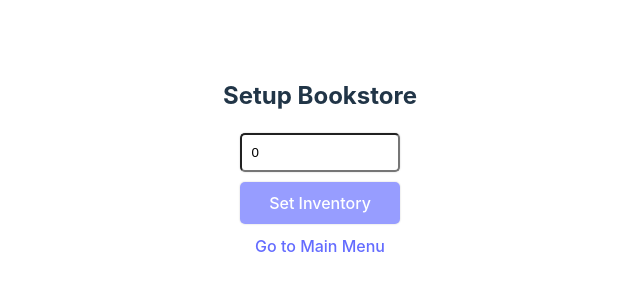
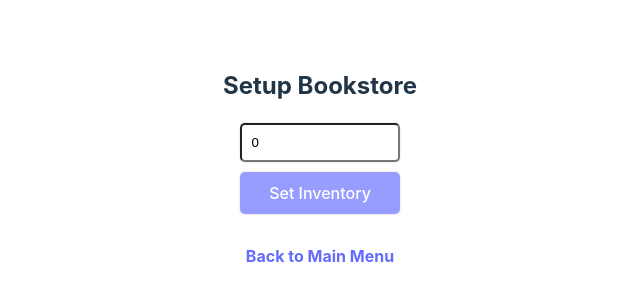
Before and after one commit to IamPades/React-Book-Manager, a React (Vite) app: page /setup in a window 1280 px wide. Shown: the part 242-542 px from the top of the page, without its empty margins (320-960 px from the left). Built offline with nearby package versions, Linux system fonts and the light colour scheme.

Commit message:
Final Version V2.0

```diff
--- a/src/App.css
+++ b/src/App.css
@@ -142,3 +142,17 @@ form {
     margin: 10px 0;
   }
 }
+
+/* ... existing styles ... */
+
+.back-link {
+  display: inline-block;
+  margin-top: 20px;
+  color: #646cff;
+  text-decoration: none;
+  font-weight: bold;
+}
+
+.back-link:hover {
+  text-decoration: underline;
+}
--- a/src/InventoryContext.jsx
+++ b/src/InventoryContext.jsx
@@ -1,15 +1,15 @@
-// eslint-disable-next-line no-unused-vars
 import React, { createContext, useState } from 'react';
 
 export const InventoryContext = createContext();
 
-// eslint-disable-next-line react/prop-types
 export const InventoryProvider = ({ children }) => {
-  const [inventory, setInventory] = useState([]);
+  const [inventory, setInventory] = useState([]); // Stores the actual books
+  const [capacity, setCapacity] = useState(0);    // Stores the maximum capacity of the inventory
+  const [maxBooks, setMaxBooks] = useState('N'); // Add this
 
-  return (
-    <InventoryContext.Provider value={{ inventory, setInventory }}>
-      {children}
-    </InventoryContext.Provider>
+    return (
+      <InventoryContext.Provider value={{ inventory, setInventory, capacity, setCapacity,maxBooks, setMaxBooks }}>
+        {children}
+      </InventoryContext.Provider>
   );
 };
--- a/src/components/DisplayBooksByAuthorPage.jsx
+++ b/src/components/DisplayBooksByAuthorPage.jsx
@@ -1,5 +1,6 @@
 import React, { useState, useContext } from 'react';
 import { InventoryContext } from '../InventoryContext';
+import { Link } from 'react-router-dom';
 
 function DisplayBooksByAuthorPage() {
     const [author, setAuthor] = useState('');
@@ -32,6 +33,7 @@ function DisplayBooksByAuthorPage() {
                     </div>
                 ))}
             </div>
+            <Link to="/main-menu" className="back-link">Back to Main Menu</Link>
         </div>
     );
 }
--- a/src/components/DisplayBooksUnderPricePage.jsx
+++ b/src/components/DisplayBooksUnderPricePage.jsx
@@ -1,5 +1,6 @@
 import React, { useState, useContext } from 'react';
 import { InventoryContext } from '../InventoryContext';
+import { Link } from 'react-router-dom';
 
 function DisplayBooksUnderPricePage() {
     const [price, setPrice] = useState('');
@@ -7,7 +8,7 @@ function DisplayBooksUnderPricePage() {
     const [filteredBooks, setFilteredBooks] = useState([]);
 
     const handleSearch = () => {
-        const results = inventory.filter(book => book.getAttribute('price') <= price);
+        const results = inventory.filter(book => book.getAttribute('price') < price);
         setFilteredBooks(results);
     };
 
@@ -32,6 +33,7 @@ function DisplayBooksUnderPricePage() {
                     </div>
                 ))}
             </div>
+            <Link to="/main-menu" className="back-link">Back to Main Menu</Link>
         </div>
     );
 }
--- a/src/components/MainMenuPage.jsx
+++ b/src/components/MainMenuPage.jsx
@@ -6,12 +6,15 @@ function MainMenuPage() {
         <div className="main-menu">
             <h2>Main Menu</h2>
             <div>
+                <Link to="/" className="main-menu-link">Home</Link>
                 <Link to="/enter-books" className="main-menu-link">Enter New Books</Link>
                 <Link to="/update-book" className="main-menu-link">Change Book Information</Link>
                 <Link to="/display-author" className="main-menu-link">Display Books by Author</Link>
                 <Link to="/display-price" className="main-menu-link">Display Books Under a Certain Price</Link>
                 <Link to="/quit" className="main-menu-link">Quit</Link>
+                <Link to="/setup" className="back-link">Back to Setup</Link>
             </div>
+
         </div>
     );
 }
--- a/src/components/NewBooksPage.jsx
+++ b/src/components/NewBooksPage.jsx
@@ -9,10 +9,10 @@ function NewBooksPage() {
   const [bookDetails, setBookDetails] = useState({ title: '', author: '', isbn: '', price: '' });
   const [isBookAdded, setIsBookAdded] = useState(false);
   const [passwordError, setPasswordError] = useState('');
-  const { inventory, setInventory } = useContext(InventoryContext);
   const navigate = useNavigate();
   const correctPassword = 'pargol';
   const maxAttempts = 3;
+  const { inventory, setInventory, capacity } = useContext(InventoryContext);
 
   const handlePasswordSubmit = (e) => {
     e.preventDefault();
@@ -20,10 +20,10 @@ function NewBooksPage() {
       setIsBookAdded(false);
       setPasswordError('');
     } else {
+      setAttemptCount(attemptCount + 1);
       setPasswordError('Incorrect password, try again.');
-      setAttemptCount(attemptCount + 1);
-      if (attemptCount >= maxAttempts) {
-        navigate('/main-menu');
+      if (attemptCount +1 >= maxAttempts) {
+      navigate('/main-menu');
       }
     }
   };
@@ -35,10 +35,15 @@ function NewBooksPage() {
 
   const handleBookSubmit = (e) => {
     e.preventDefault();
-    const newBook = new Book(bookDetails.title, bookDetails.author, bookDetails.isbn, parseFloat(bookDetails.price));
-    setInventory(prevInventory => [...prevInventory, newBook]);
-    setIsBookAdded(true);
-    setBookDetails({ title: '', author: '', isbn: '', price: '' }); // Reset form
+    if (inventory.length < capacity) {
+      const newBook = new Book(bookDetails.title, bookDetails.author, bookDetails.isbn, parseFloat(bookDetails.price));
+      setInventory(prevInventory => [...prevInventory, newBook]);
+      setIsBookAdded(true);
+      // Reset form fields
+      setBookDetails({ title: '', author: '', isbn: '', price: '' });
+    } else {
+      alert("Inventory is full. Cannot add more books.");
+    }
   };
 
   return (
@@ -94,6 +99,7 @@ function NewBooksPage() {
         )}
 
         {isBookAdded && <p>Book added successfully!</p>}
+        <Link to="/main-menu" className="back-link">Back to Main Menu</Link>
       </div>
   );
 }
--- a/src/components/SetupPage.jsx
+++ b/src/components/SetupPage.jsx
@@ -3,15 +3,20 @@ import { Link, useNavigate } from "react-router-dom";
 import { InventoryContext } from "../InventoryContext";
 
 function SetupPage() {
-    const [maxBooks, setMaxBooks] = useState(0);
-    const [isSet, setIsSet] = useState(false); // New state for confirmation message
-    const { setInventory } = useContext(InventoryContext);
-    const navigate = useNavigate(); // Added for navigation
+    const { setInventory, setCapacity, setMaxBooks } = useContext(InventoryContext);
+    const [maxBooks, setMaxBooksLocal] = useState(0);
+    const navigate = useNavigate();
 
     const handleSubmit = () => {
-        setInventory(Array(maxBooks).fill(null));
-        setIsSet(true); // Set confirmation message
-        // Optional: navigate('/main-menu'); // Uncomment to navigate automatically
+        const maxBooksNumber = parseInt(maxBooks);
+        if (maxBooksNumber > 0) {
+            setCapacity(maxBooksNumber); // Set capacity
+            setMaxBooks(maxBooksNumber); // Update maxBooks in context
+            alert("Inventory capacity set to " + maxBooksNumber + " books.");
+            navigate('/main-menu');
+        } else {
+            alert("Please enter a positive number for the inventory.");
+        }
     };
 
     return (
@@ -20,12 +25,11 @@ function SetupPage() {
             <input
                 type="number"
                 value={maxBooks}
-                onChange={(e) => setMaxBooks(e.target.value)}
-                placeholder="Maximum number of books"
+                onChange={(e) => setMaxBooksLocal(e.target.value)}
+                placeholder="Capacity"
             />
             <button onClick={handleSubmit}>Set Inventory</button>
-            {isSet && <p>Inventory set. Go to the main menu to add books.</p>} {/* Confirmation message */}
-            <Link to="/main-menu">Go to Main Menu</Link>
+            <Link to="/main-menu" className="back-link">Back to Main Menu</Link>
         </div>
     );
 }
--- a/src/components/UpdateBookPage.jsx
+++ b/src/components/UpdateBookPage.jsx
@@ -1,11 +1,13 @@
 import React, { useState, useContext } from 'react';
 import { InventoryContext } from '../InventoryContext';
+import { Link } from 'react-router-dom';
 
 function UpdateBookPage() {
   const [selectedISBN, setSelectedISBN] = useState('');
   const [updatedBookDetails, setUpdatedBookDetails] = useState({ title: '', author: '', isbn: '', price: '' });
-  const { inventory, setInventory } = useContext(InventoryContext);
+  const { inventory, setInventory, maxBooks } = useContext(InventoryContext);
   const [updateSuccess, setUpdateSuccess] = useState(false);
+  const numberOfBooksInInventory = inventory.length;
 
   const handleSelectBook = (e) => {
     const isbn = e.target.value;
@@ -43,8 +45,10 @@ function UpdateBookPage() {
   return (
       <div>
         <h2>Update Book Information</h2>
-
-        {/* Enhanced display of book information */}
+        {/* Display inventory status */}
+        {/* Display inventory status */}
+          <p>Number of Books: {numberOfBooksInInventory} / {maxBooks} </p>
+        {/* Display inventory overview */}
         <div className="inventory-overview">
           {inventory.map((book, index) => (
               <div key={index} className="book-overview">
@@ -57,7 +61,6 @@ function UpdateBookPage() {
         </div>
 
         {/* Update book form */}
-        <form onSubmit={handleSubmit}>
         <select onChange={handleSelectBook} value={selectedISBN}>
           <option value="">Select a Book</option>
           {inventory.map((book, index) => (
@@ -65,6 +68,7 @@ function UpdateBookPage() {
           ))}
         </select>
 
+        <form onSubmit={handleSubmit}>
           <input
               type="text"
               name="title"
@@ -97,6 +101,9 @@ function UpdateBookPage() {
         </form>
 
         {updateSuccess && <p>Book updated successfully!</p>}
+
+        {/* Back link to Main Menu */}
+        <Link to="/main-menu" className="back-link">Back to Main Menu</Link>
       </div>
   );
 }
```
Lines whose indentation alone changed are shown as unchanged.
